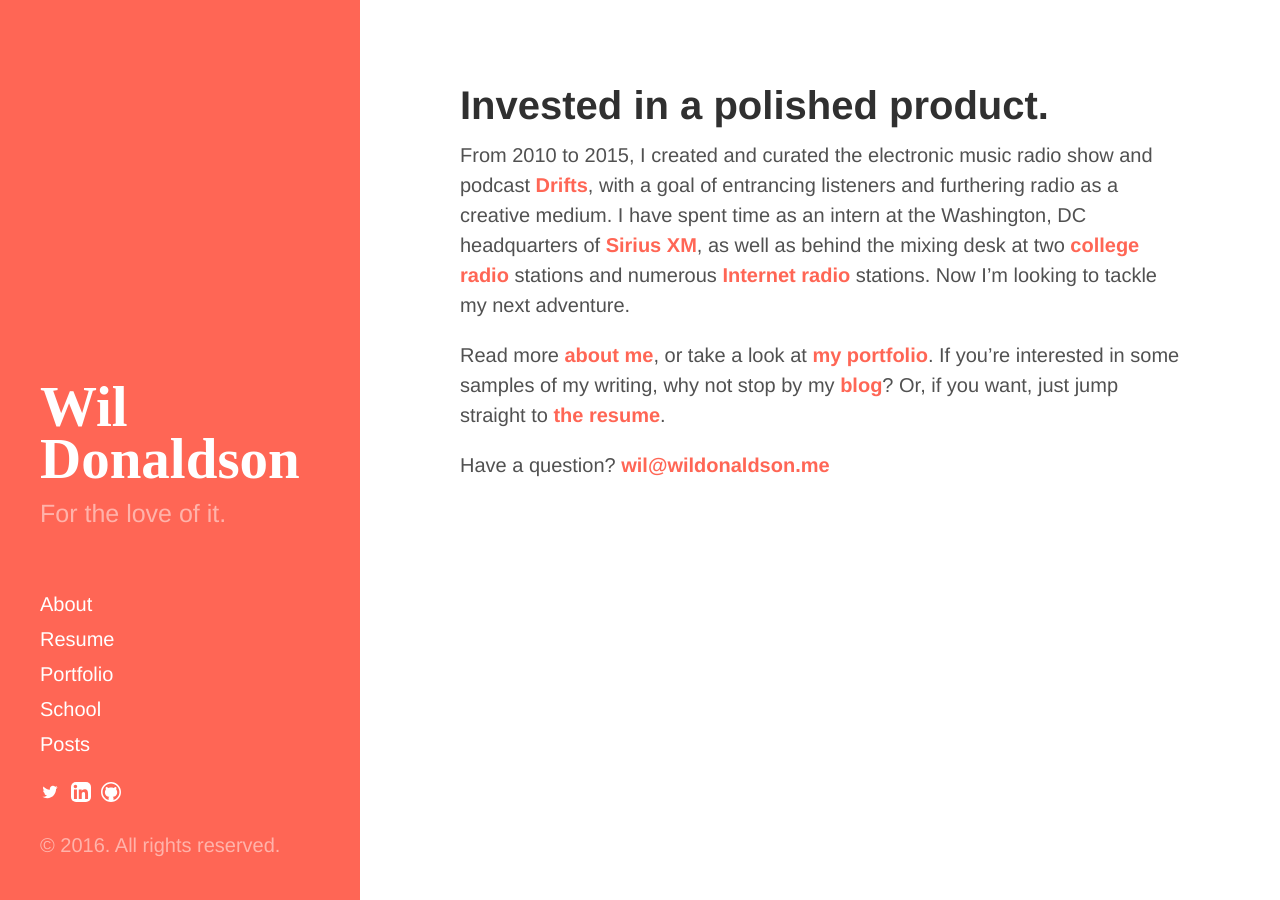
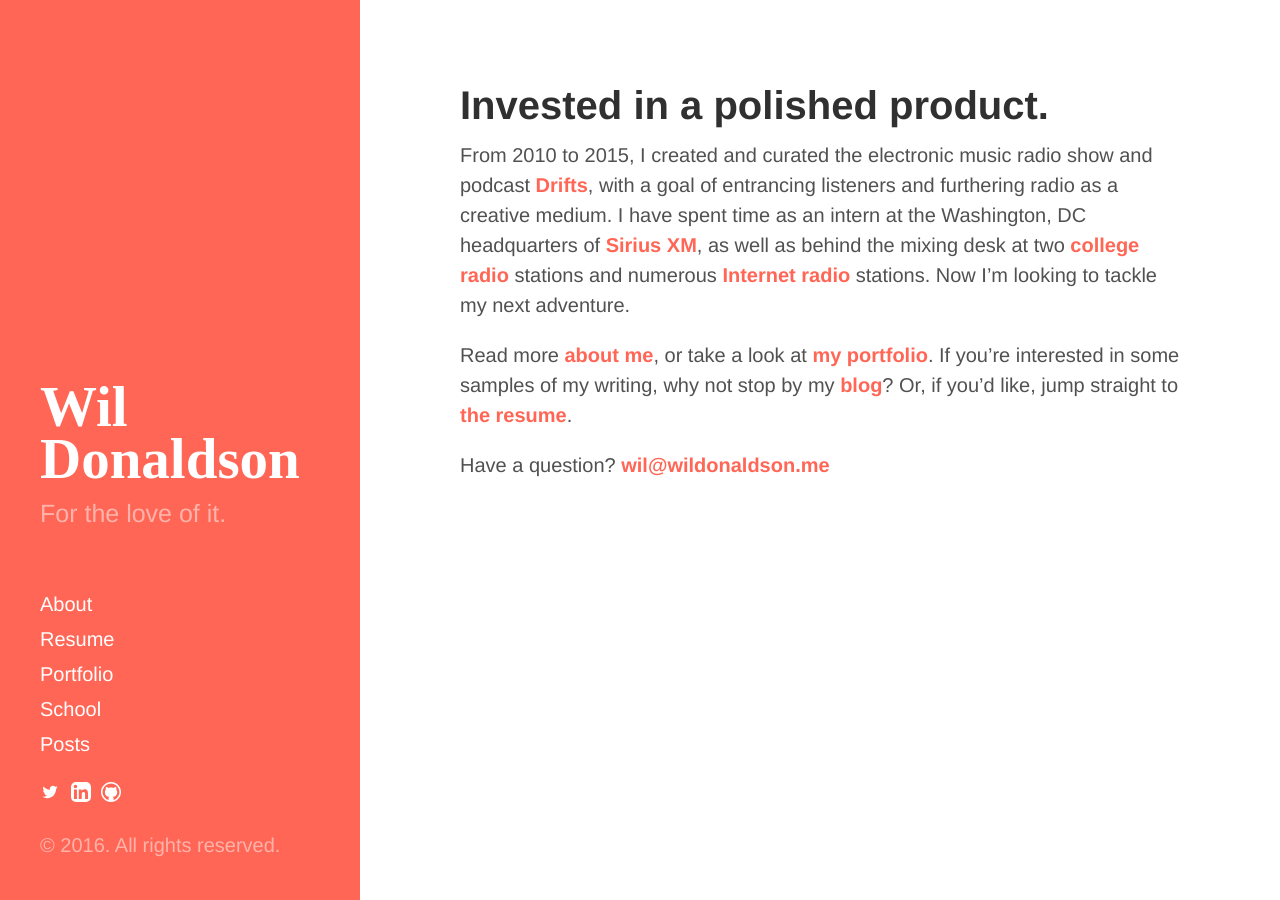
Before and after one commit to crownsedge/wildonaldson.me, a Jekyll site: the page built from index.md, in a window 1280 px wide. Built offline with Jekyll 4.4.1, drawn with Linux system fonts in a browser that asks for light colours; comment, search, counter and statistics services are not loaded.

Commit message:
Minor wording alterations

```diff
--- a/index.md
+++ b/index.md
@@ -8,6 +8,6 @@ published: true
 
 From 2010 to 2015, I created and curated the electronic music radio show and podcast [Drifts](http://drifts.fm/), with a goal of entrancing listeners and furthering radio as a creative medium. I have spent time as an intern at the Washington, DC headquarters of [Sirius XM](http://www.siriusxm.com), as well as behind the mixing desk at two [college](http://whrwfm.org) [radio](http://wfnp.org) stations and numerous [Internet radio](http://rwd.fm) stations. Now I'm looking to tackle my next adventure.
 
-Read more [about me](/about/), or take a look at [my portfolio](/portfolio/). If you're interested in some samples of my writing, why not stop by my [blog](/posts/)? Or, if you want, just jump straight to [the resume](/resume/).
+Read more [about me](/about/), or take a look at [my portfolio](/portfolio/). If you're interested in some samples of my writing, why not stop by my [blog](/posts/)? Or, if you'd like, jump straight to [the resume](/resume/).
 
 Have a question? [wil@wildonaldson.me](mailto:wil@wildonaldson.me)
```
